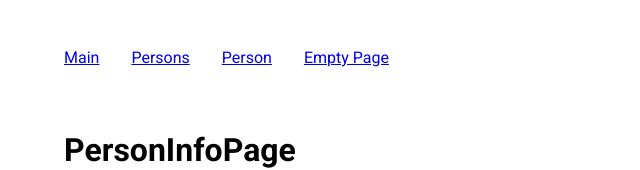
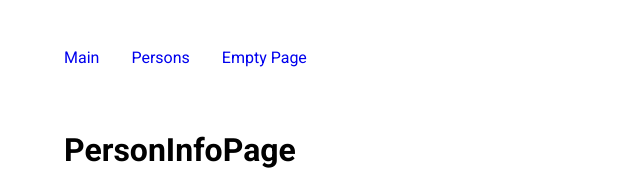
Before and after one commit to Lerinskaya/React-BreakingBad, a React (Create React App) app: page /person in a window 1280 px wide. Shown: the top 170 px of the page, without its empty margins (0-640 px from the left). Built offline with nearby package versions, Linux system fonts and the light colour scheme.

Commit message:
R-7: fix path

```diff
--- a/src/App.js
+++ b/src/App.js
@@ -11,7 +11,6 @@ function App() {
             <header style={{ margin: '3rem' }}>
                 <Link to="/" style={{ margin: '1rem' }}>Main</Link>
                 <Link to="/persons" style={{ margin: '1rem' }}>Persons</Link>
-                <Link to="/person" style={{ margin: '1rem' }}>Person</Link>
                 <Link to="/p" style={{ margin: '1rem' }}>Empty Page</Link>
             </header>
             <Routes>
--- a/src/components/organisms/CardList/component.js
+++ b/src/components/organisms/CardList/component.js
@@ -2,16 +2,22 @@ import React from "react";
 import Card from "../../molecules/Card";
 import Loader from "../../atoms/Loader/Loader";
 import style from './style.module.scss';
+import PersonInfoPage from "../../pages/PersonInfo/personInfo";
+import { Routes, Route, Link } from 'react-router-dom'
 
 const CardList = ({ persons, isLoading }) => {
     const cards = persons.map(person =>
-        < Card key={person.char_id} person={person} />
+        <Link to="/person">< Card key={person.char_id} person={person} /> </Link>
     );
 
     return (
         isLoading ? <Loader /> :
             <div className={style.cardList}>
+                {/* <Link to="/person">{cards}</Link> */}
                 {cards}
+                <Routes>
+                    <Route path="/person" element={<PersonInfoPage />} />
+                </Routes>
             </div>
     );
 }
--- a/src/components/organisms/CardList/style.module.scss
+++ b/src/components/organisms/CardList/style.module.scss
@@ -1,3 +1,5 @@
+@import '/src/styles/general.scss';
+
 .cardList {
     margin: 0 auto;
     padding: 1rem;
@@ -5,4 +7,8 @@
     display: grid;
     grid-template-columns: 1fr 1fr 1fr;
     gap: 24px 32px;
+
+    a {
+        color: $black;
+    }
 }
--- a/src/styles/general.scss
+++ b/src/styles/general.scss
@@ -8,3 +8,7 @@
     margin: 0;
     box-sizing: border-box;
 }
+
+a {
+    text-decoration: none;
+}
--- a/src/styles/vars.scss
+++ b/src/styles/vars.scss
@@ -5,3 +5,4 @@ $darkGreen: rgba(48, 255, 30, 0.2);
 $green: #51E245;
 $inactive: rgba(50, 182, 67, 1);
 $active: rgba(41, 193, 79, 0.7);
+$black: #2D2D2D;
```
